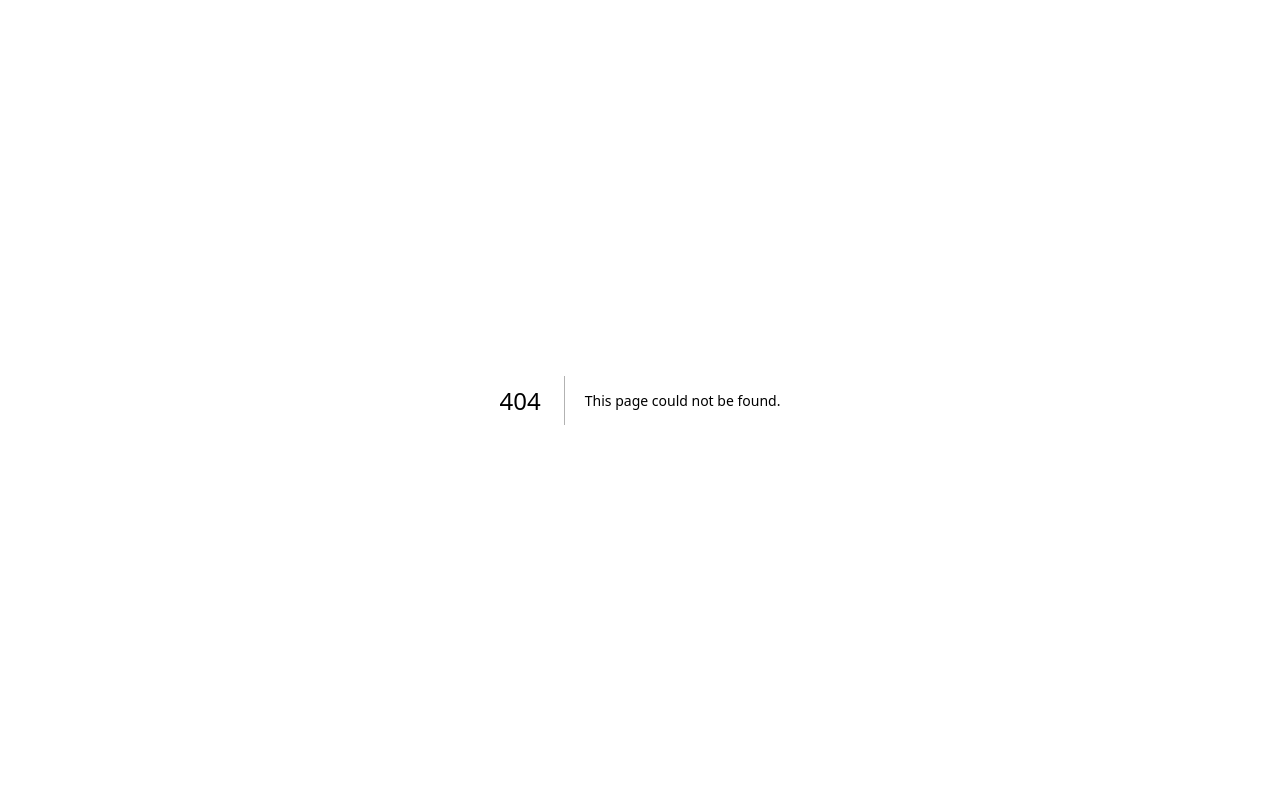
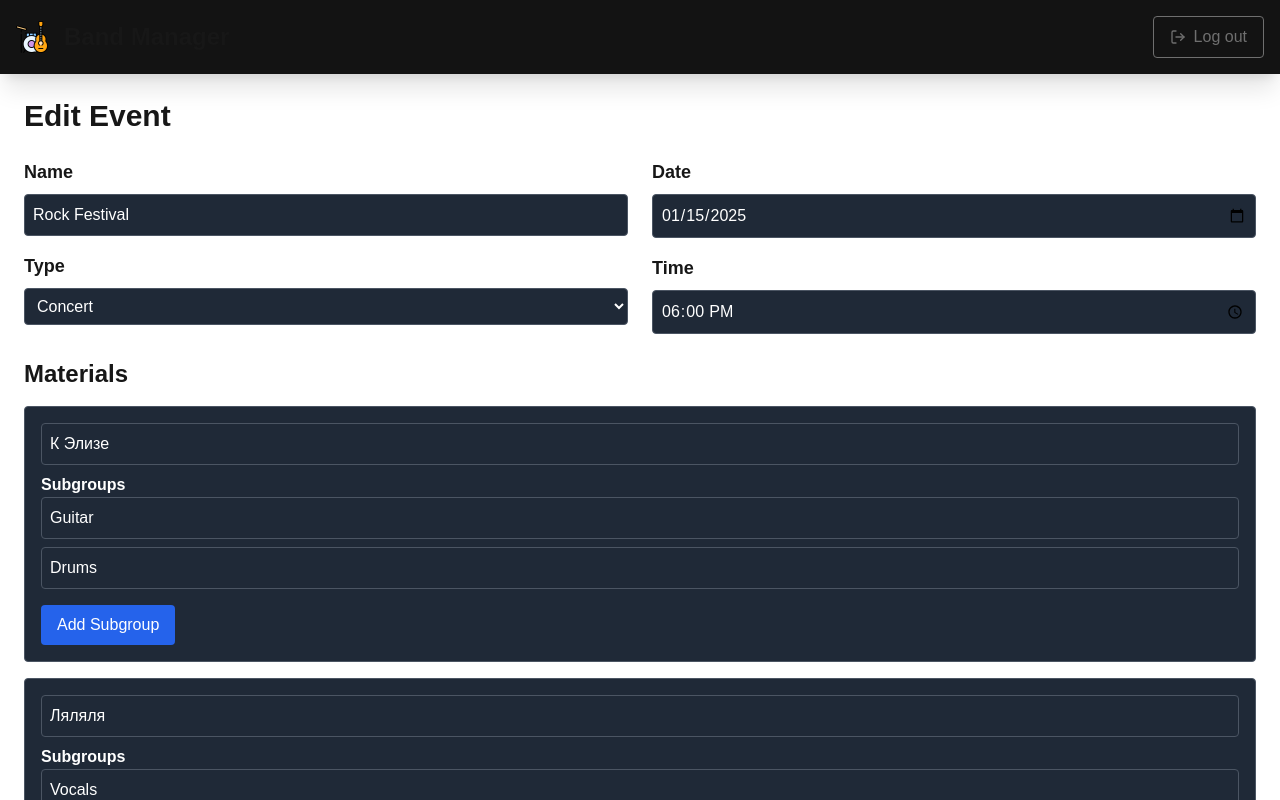
Before and after one commit to PZSP2-Team/band-manager, a Next.js app in the folder frontend/: page /events/1/edit in a window 1280 px wide. Before the commit this address had no page. Shown: the top 800 px of the page. Built offline with nearby package versions, Linux system fonts and the light colour scheme; no server answers.

Commit message:
[IMPLEMENTED] editing event page

```diff
--- /dev/null
+++ b/frontend/src/app/(protected)/events/[id]/edit/page.tsx
@@ -0,0 +1,221 @@
+"use client";
+
+import { useEffect, useState } from "react";
+import { useRouter, useParams } from "next/navigation";
+import { useSession } from "next-auth/react"; // Для проверки роли пользователя
+import LoadingScreen from "@/src/app/components/LoadingScreen";
+
+type Event = {
+  id: number;
+  name: string;
+  date: string;
+  type: "concert" | "rehearsal";
+  time: string;
+  materials: { name: string; subgroups: string[] }[];
+};
+
+export default function EditEventPage() {
+  const { id } = useParams();
+  const router = useRouter();
+  const { data: session } = useSession(); // Получаем сессию для проверки роли
+  const [event, setEvent] = useState<Event | null>(null);
+  const [isLoading, setIsLoading] = useState(true);
+
+  // Состояния для редактируемых полей
+  const [name, setName] = useState("");
+  const [date, setDate] = useState("");
+  const [time, setTime] = useState("");
+  const [type, setType] = useState<"concert" | "rehearsal">("concert");
+  const [materials, setMaterials] = useState<{ name: string; subgroups: string[] }[]>([]);
+
+  useEffect(() => {
+    const fetchEvent = async () => {
+      try {
+        // Имитация получения данных о мероприятии
+        const mockEvents: Event[] = [
+          {
+            id: 1,
+            name: "Rock Festival",
+            date: "2025-01-15",
+            type: "concert",
+            time: "18:00",
+            materials: [
+              { name: "К Элизе", subgroups: ["Guitar", "Drums"] },
+              { name: "Ляляля", subgroups: ["Vocals", "Keyboard"] },
+              { name: "4 времени года - Зима", subgroups: ["Violins", "Cello"] },
+            ],
+          },
+          {
+            id: 2,
+            name: "Jazz Night",
+            date: "2025-01-20",
+            type: "concert",
+            time: "20:00",
+            materials: [
+              { name: "Saxophone", subgroups: ["Solo", "Bass"] },
+              { name: "Piano", subgroups: ["Chords", "Strings"] },
+            ],
+          },
+          {
+            id: 3,
+            name: "Classical Evening",
+            date: "2025-02-01",
+            type: "rehearsal",
+            time: "15:00",
+            materials: [
+              { name: "Sheet Music", subgroups: ["Violins", "Conductor"] },
+              { name: "Conductor's Baton", subgroups: ["Percussion", "Strings"] },
+            ],
+          },
+        ];
+
+        const fetchedEvent = mockEvents.find((e) => e.id === Number(id));
+        if (fetchedEvent) {
+          setEvent(fetchedEvent);
+          setName(fetchedEvent.name);
+          setDate(fetchedEvent.date);
+          setTime(fetchedEvent.time);
+          setType(fetchedEvent.type);
+          setMaterials(fetchedEvent.materials);
+        } else {
+          setEvent(null);
+        }
+      } catch (error) {
+        console.error("Error fetching event:", error);
+      }
+      setIsLoading(false);
+    };
+
+    fetchEvent();
+  }, [id]);
+
+  const handleSave = async () => {
+    try {
+      console.log("Saving updated event:", {
+        name,
+        date,
+        time,
+        type,
+        materials,
+      });
+
+      await new Promise((resolve) => setTimeout(resolve, 1000));
+
+      alert("Event successfully updated!");
+      router.push(`/events/${id}`);
+    } catch (error) {
+      console.error("Error saving event:", error);
+      alert("Failed to save event. Please try again.");
+    }
+  };
+
+  if (isLoading) {
+    return <LoadingScreen />;
+  }
+
+  if (!event) {
+    return <div className="text-center mt-10">Event not found</div>;
+  }
+
+  return (
+    <div className="p-6">
+      <h1 className="text-3xl font-bold mb-6">Edit Event</h1>
+
+      {/* Flex container для полей */}
+      <div className="flex flex-wrap gap-6">
+        {/* Колонка 1: Название и Тип */}
+        <div className="flex-1 min-w-[300px]">
+          <label className="block text-lg font-semibold mb-2">Name</label>
+          <input
+            type="text"
+            value={name}
+            onChange={(e) => setName(e.target.value)}
+            className="w-full p-2 border border-gray-600 rounded bg-gray-800 text-white"
+          />
+
+          <label className="block text-lg font-semibold mt-4 mb-2">Type</label>
+          <select
+            value={type}
+            onChange={(e) => setType(e.target.value as "concert" | "rehearsal")}
+            className="w-full p-2 border border-gray-600 rounded bg-gray-800 text-white"
+          >
+            <option value="concert">Concert</option>
+            <option value="rehearsal">Rehearsal</option>
+          </select>
+        </div>
+
+        {/* Колонка 2: Дата и Время */}
+        <div className="flex-1 min-w-[300px]">
+          <label className="block text-lg font-semibold mb-2">Date</label>
+          <input
+            type="date"
+            value={date}
+            onChange={(e) => setDate(e.target.value)}
+            className="w-full p-2 border border-gray-600 rounded bg-gray-800 text-white"
+          />
+
+          <label className="block text-lg font-semibold mt-4 mb-2">Time</label>
+          <input
+            type="time"
+            value={time}
+            onChange={(e) => setTime(e.target.value)}
+            className="w-full p-2 border border-gray-600 rounded bg-gray-800 text-white"
+          />
+        </div>
+      </div>
+
+      {/* Редактирование материалов */}
+      <div className="mb-4 mt-6">
+        <h2 className="text-2xl font-semibold mb-4">Materials</h2>
+        {materials.map((material, idx) => (
+          <div key={idx} className="mb-4 p-4 border border-gray-600 rounded bg-gray-800">
+            <input
+              type="text"
+              value={material.name}
+              onChange={(e) => {
+                const updatedMaterials = [...materials];
+                updatedMaterials[idx].name = e.target.value;
+                setMaterials(updatedMaterials);
+              }}
+              className="w-full p-2 border border-gray-600 rounded bg-gray-800 text-white mb-2"
+            />
+            <div>
+              <h3 className="font-semibold text-white">Subgroups</h3>
+              {material.subgroups.map((subgroup, subIdx) => (
+                <input
+                  key={subIdx}
+                  type="text"
+                  value={subgroup}
+                  onChange={(e) => {
+                    const updatedMaterials = [...materials];
+                    updatedMaterials[idx].subgroups[subIdx] = e.target.value;
+                    setMaterials(updatedMaterials);
+                  }}
+                  className="w-full p-2 border border-gray-600 rounded bg-gray-800 text-white mb-2"
+                />
+              ))}
+              <button
+                className="mt-2 px-4 py-2 bg-blue-600 text-white rounded"
+                onClick={() => {
+                  const updatedMaterials = [...materials];
+                  updatedMaterials[idx].subgroups.push("");
+                  setMaterials(updatedMaterials);
+                }}
+              >
+                Add Subgroup
+              </button>
+            </div>
+          </div>
+        ))}
+      </div>
+
+      {/* Кнопка сохранения */}
+      <button
+        className="mt-6 px-6 py-2 bg-green-600 text-white rounded-lg shadow hover:bg-green-500 transition"
+        onClick={handleSave}
+      >
+        Save Changes
+      </button>
+    </div>
+  );
+}
```
